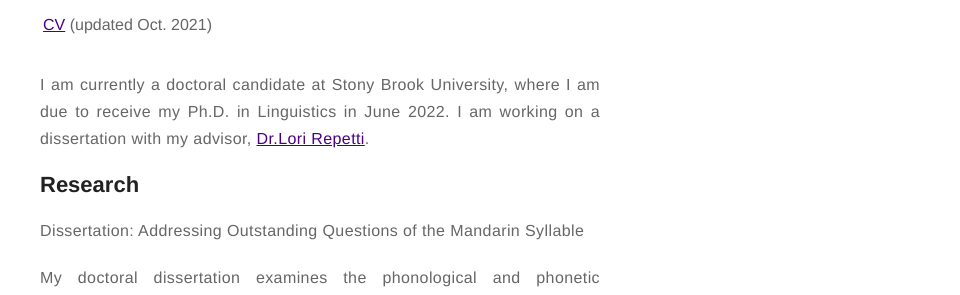
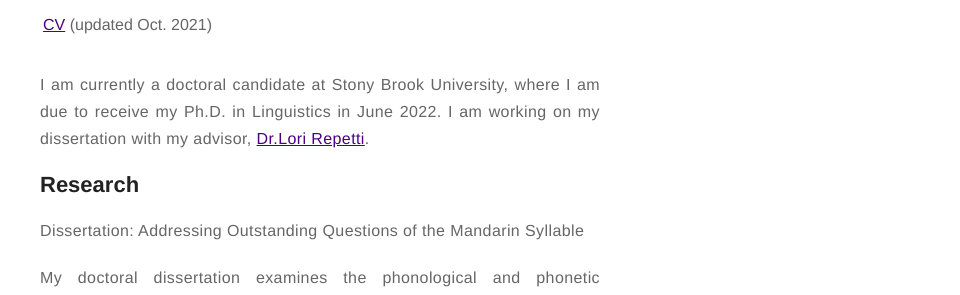
Before and after one commit to coglo/coglo.github.io, a Jekyll site: the page built from about.md, in a window 1280 px wide. Shown: the part 373-668 px from the top of the page, without its empty margins (320-1280 px from the left). Built offline with Jekyll 4.4.1, drawn with Linux system fonts in a browser that asks for light colours.

Commit message:
Update about.md

```diff
--- a/about.md
+++ b/about.md
@@ -28,7 +28,7 @@ layout: page
  </tr>
 </table>
 
-<p  style="text-align:justify"> I am currently a doctoral candidate at Stony Brook University, where I am due to receive my Ph.D. in Linguistics in June 2022. I am working on a dissertation with my advisor, <A HREF="https://linguistics.stonybrook.edu/faculty/lori.repetti/index.php/">Dr.Lori Repetti</A>.
+<p  style="text-align:justify"> I am currently a doctoral candidate at Stony Brook University, where I am due to receive my Ph.D. in Linguistics in June 2022. I am working on my dissertation with my advisor, <A HREF="https://linguistics.stonybrook.edu/faculty/lori.repetti/index.php/">Dr.Lori Repetti</A>.
 </p>
 
 <h2>Research</h2>
```
